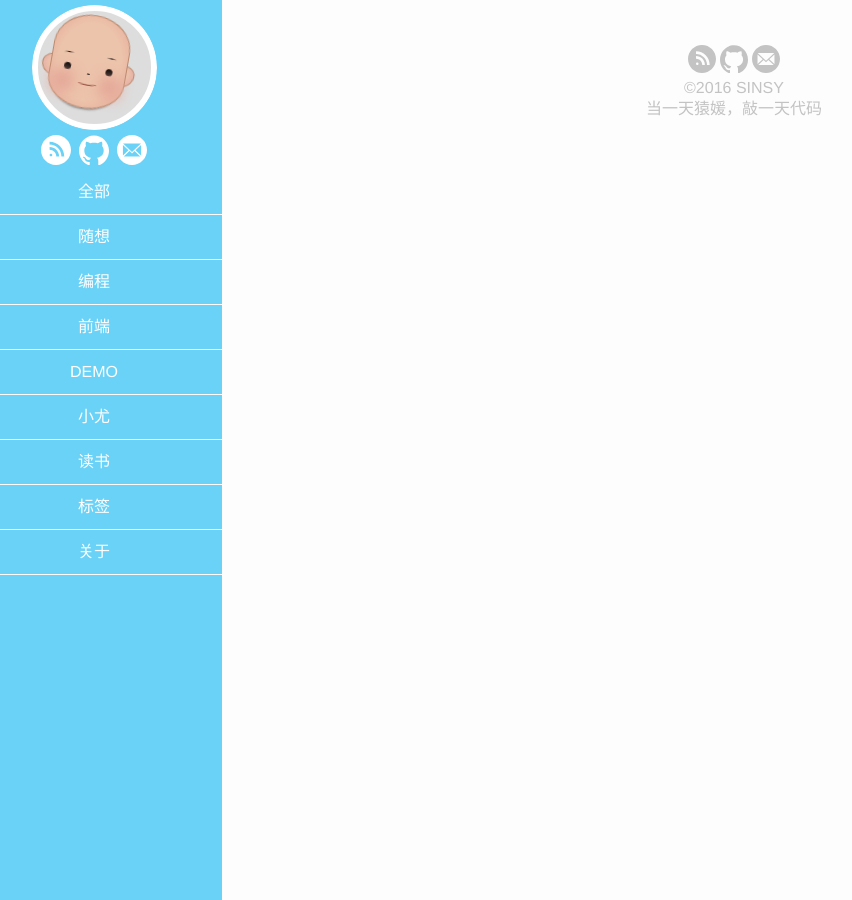
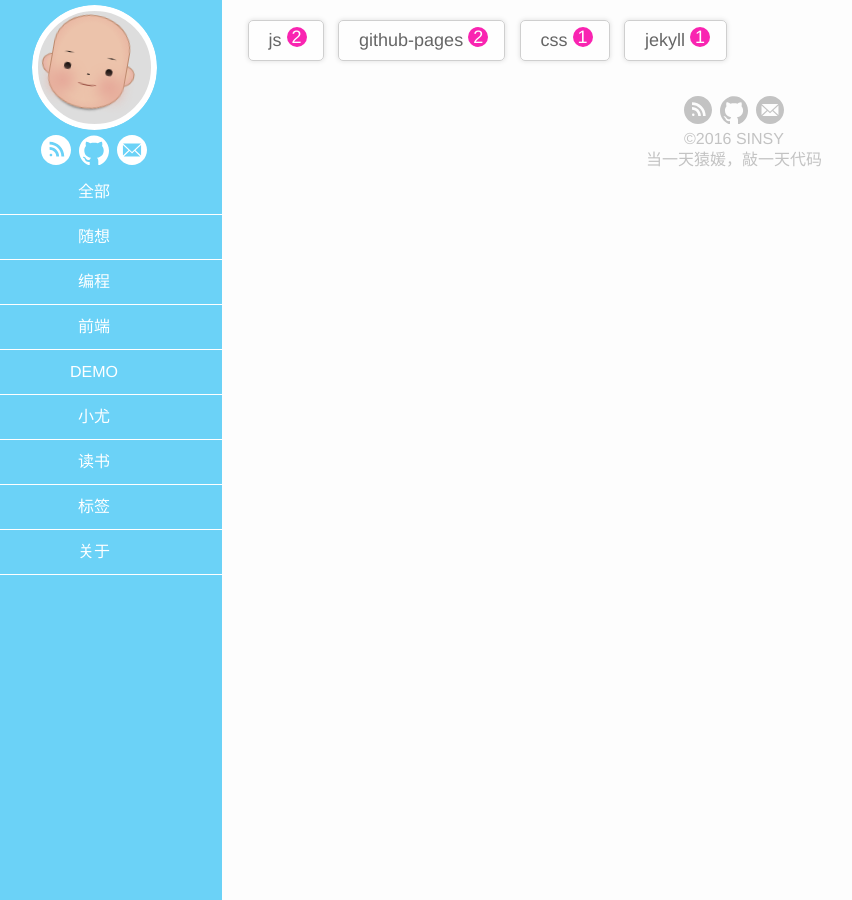
Before and after one commit to sinsy/sinsy.github.io, a Jekyll site: the page built from pages/tags.html, in a window 1280 px wide. Shown: the whole page, without its empty margins (34-886 px from the left). Built offline with Jekyll 4.4.1, drawn with Linux system fonts in a browser that asks for light colours.

Commit message:
标签页

```diff
--- a/_sass/_layout.scss
+++ b/_sass/_layout.scss
@@ -15,6 +15,8 @@
         line-height: 1.3;
         margin-bottom: 0;
     }
+    a{margin: 0 2px;}
+
     .icon{
         > svg {
             vertical-align: middle;
@@ -200,3 +202,48 @@
 .ds-thread{
     padding:  0 10px;
 }
+
+/**
+ * tags.html
+ */
+.tags-content{
+    .tc-tag{
+        display: inline-block;
+        margin-right: 10px;
+        margin-bottom: 10px;
+        .tc-name{
+            cursor: pointer;
+            display: block;
+            padding:6px  20px;
+            padding-right: 16px;
+            font-size: 18px;
+            border-radius: 5px;
+            background: rgba(255, 255, 255, .5);
+            border: 1px solid $grey-color-light;
+            box-shadow: 0 0 5px #ddd;
+            color: #666;
+            transition: all .2s;
+            &:hover{
+                background: $theme-color;
+                color: #fff;
+                transform: scale(1.1);
+            }
+        }
+        .tc-num{
+            display: inline-block;
+            border-radius: 50%;
+            background: #F924B1;
+            color: #fff;
+            width: 20px;
+            height: 20px;
+            text-align: center;
+            line-height: 20px;
+            vertical-align: top;
+        }
+        .tc-content{
+            position: absolute;
+            display: none;
+        }
+    }
+
+}
--- a/_sass/_sidebar.scss
+++ b/_sass/_sidebar.scss
@@ -8,7 +8,7 @@
 	height: 100%;
 	position: absolute;
 	left: 0;
-	overflow: hidden;
+	overflow-x: hidden;
 	overflow-y: auto;
 	@include media-query($on-palm) {
         width: 55px;
--- a/pages/tags.html
+++ b/pages/tags.html
@@ -3,3 +3,15 @@ layout: default
 title: About
 permalink: /tags/
 ---
+<div class="tags-content">
+{% for tag in site.tags %}
+	<div class="tc-tag">
+		<a class="tc-name" href="javascript:void(0)">{{ tag[0] }} <span class="tc-num">{{ tag[1].size }}</span> </a>
+		<div class="tc-content">
+			{% for post in tag[1] %}
+				{{ post.title }}
+			{% endfor %}
+		</div>
+	</div>
+{% endfor %}
+</div>
```
Also changed, not shown: _posts/frontend/2016-04-20-haha.md (+1 -1 lines), _posts/resource/2016-04-20-abacus.md (+1 -0 lines), _posts/thoughts/movie/2016-04-20-test.md (+1 -0 lines).
